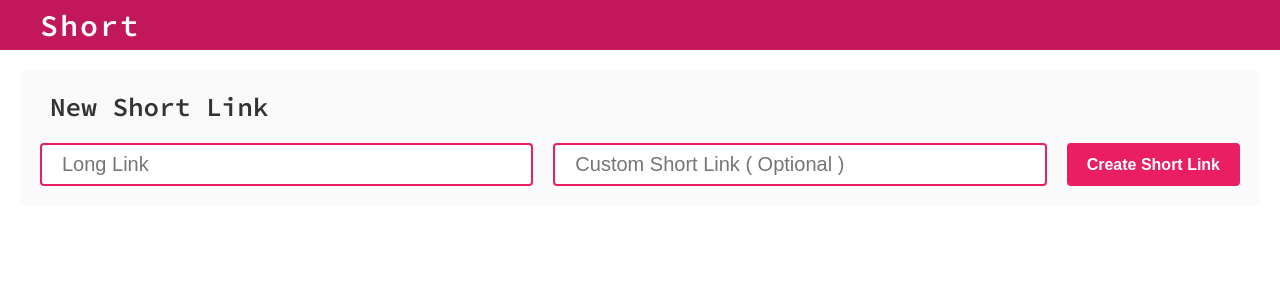
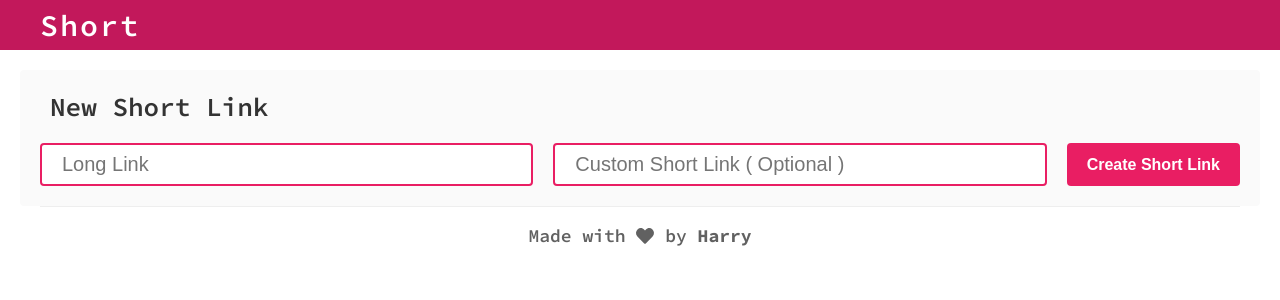
Before and after one commit to short-d/short, a React (Create React App) app in the folder app/web/: page / in a window 1280 px wide. Shown: the top 300 px of the page. Built offline with nearby package versions, Linux system fonts and the light colour scheme.

Commit message:
Add Footer to home page

```diff
--- a/app/web/src/component/App.tsx
+++ b/app/web/src/component/App.tsx
@@ -6,6 +6,7 @@ import {TextField} from './form/TextField';
 import {Button} from './Button';
 import {Url} from '../entity/Url';
 import {UrlService} from '../service/url.service';
+import {Footer} from './Footer';
 
 interface Props {
 }
@@ -59,6 +60,7 @@ export class App extends Component<Props, State> {
         return (
             <div className='app'>
                 <Header/>
+                <div className={'main'}>
                     <Section title={'New Short Link'}>
                         <div className={'control create-short-link'}>
                             <div className={'text-field-wrapper'}>
@@ -66,7 +68,8 @@ export class App extends Component<Props, State> {
                                            onChange={this.handlerOriginalUrlChange}/>
                             </div>
                             <div className={'text-field-wrapper'}>
-                            <TextField text={this.state.editingUrl.alias} placeHolder={'Custom Short Link ( Optional )'}
+                                <TextField text={this.state.editingUrl.alias}
+                                           placeHolder={'Custom Short Link ( Optional )'}
                                            onChange={this.handleAliasChange}/>
                             </div>
                             <Button onClick={this.handleCreateShortLinkClick}>Create Short Link</Button>
@@ -82,6 +85,8 @@ export class App extends Component<Props, State> {
                         }
                     </Section>
                 </div>
+                <Footer authorName={'Harry'} authorPortfolio={'https://github.com/byliuyang'}/>
+            </div>
         );
     };
 }
```
Lines whose indentation alone changed are shown as unchanged.
